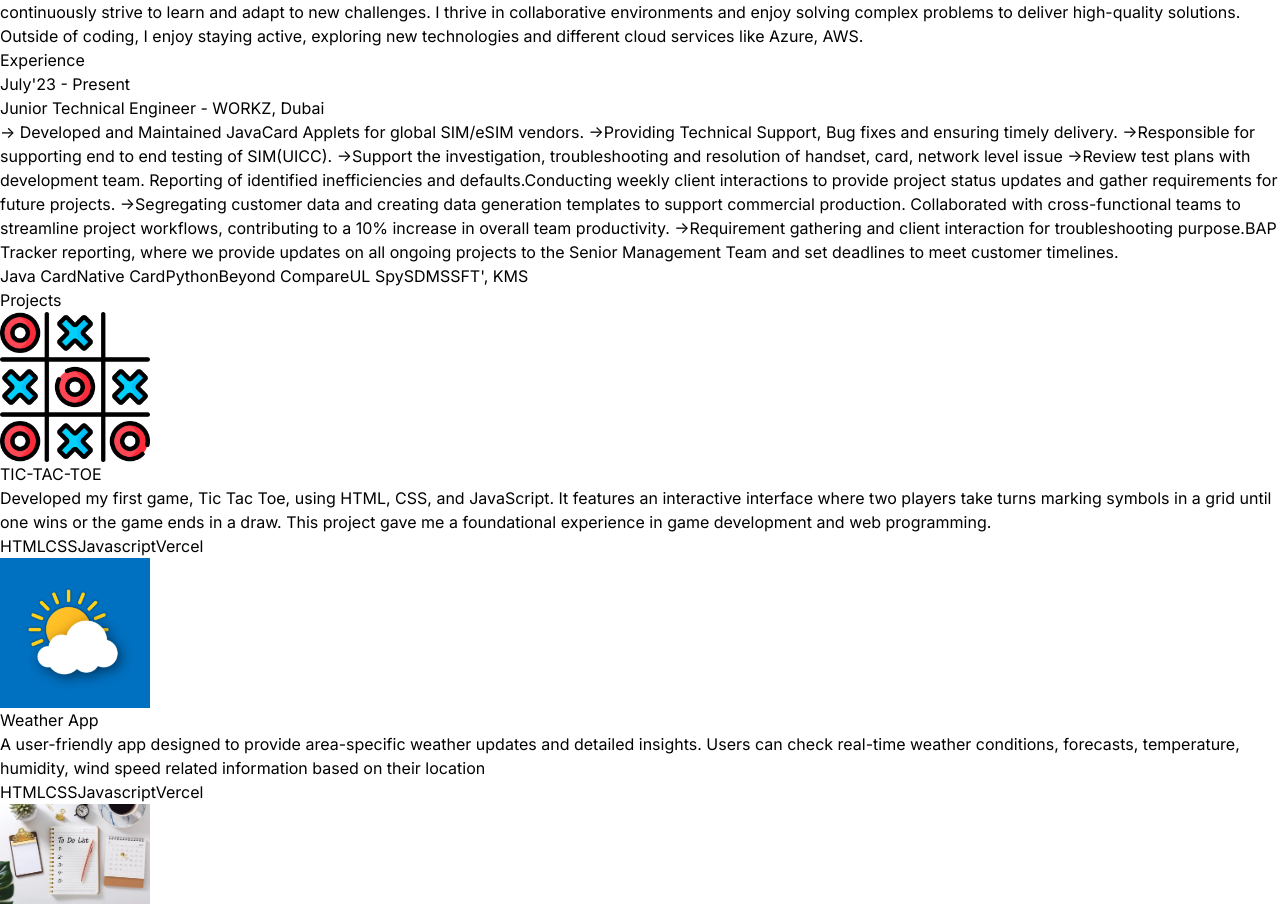
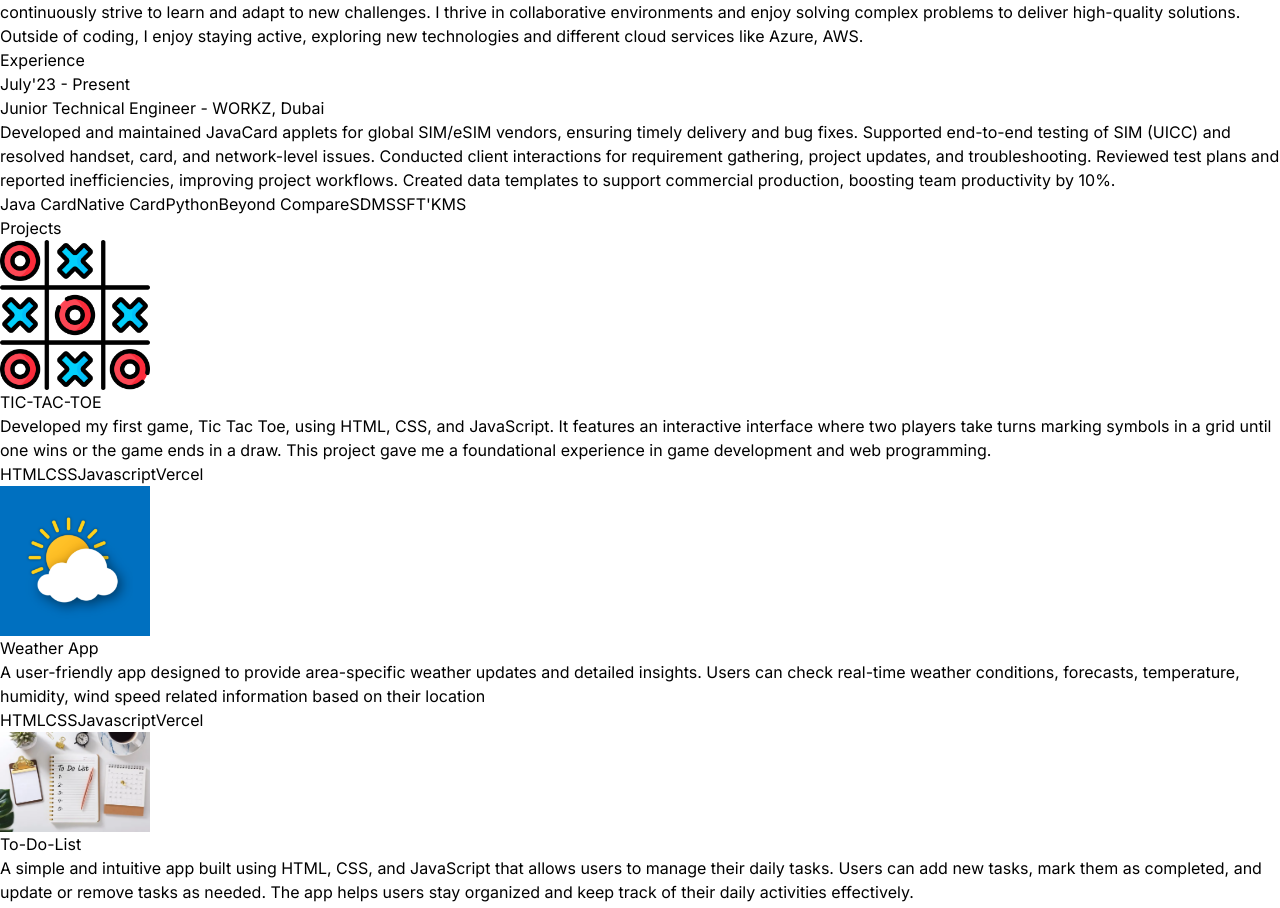
Before and after one commit to siddhantsar345/Portfolio, a React (Vite) app: page / in a window 1280 px wide. Shown: the part 920-1828 px from the top of the page. Built offline with nearby package versions, Linux system fonts and the light colour scheme.

Commit message:
Chnages done in work experience

```diff
--- a/src/index.js
+++ b/src/index.js
@@ -13,14 +13,8 @@ export const EXPERIENCES = [
     year: "July'23 - Present",
     role: "Junior Technical Engineer",
     company: "WORKZ, Dubai",
-    description: `-> Developed and Maintained JavaCard Applets for global SIM/eSIM vendors.
-    ->Providing Technical Support, Bug fixes and ensuring timely delivery.
-    ->Responsible for supporting end to end testing of SIM(UICC).
-    ->Support the investigation, troubleshooting and resolution of handset, card, network level issue
-    ->Review test plans with development team. Reporting of identified inefficiencies and defaults.Conducting weekly client interactions to provide project status updates and gather requirements for future projects.
-    ->Segregating customer data and creating data generation templates to support commercial production. Collaborated with cross-functional teams to streamline project workflows, contributing to a 10% increase in overall team productivity.
-    ->Requirement gathering and client interaction for troubleshooting purpose.BAP Tracker reporting, where we provide updates on all ongoing projects to the Senior Management Team and set deadlines to meet customer timelines. `,
-    technologies: ["Java Card", "Native Card", "Python","Beyond Compare", "UL Spy", "SDMS", "SFT', KMS"],
+    description: `Developed and maintained JavaCard applets for global SIM/eSIM vendors, ensuring timely delivery and bug fixes. Supported end-to-end testing of SIM (UICC) and resolved handset, card, and network-level issues. Conducted client interactions for requirement gathering, project updates, and troubleshooting. Reviewed test plans and reported inefficiencies, improving project workflows. Created data templates to support commercial production, boosting team productivity by 10%.`,
+    technologies: ["Java Card", "Native Card", "Python","Beyond Compare", "SDMS", "SFT'", "KMS"],
   },
 ];
 
```
